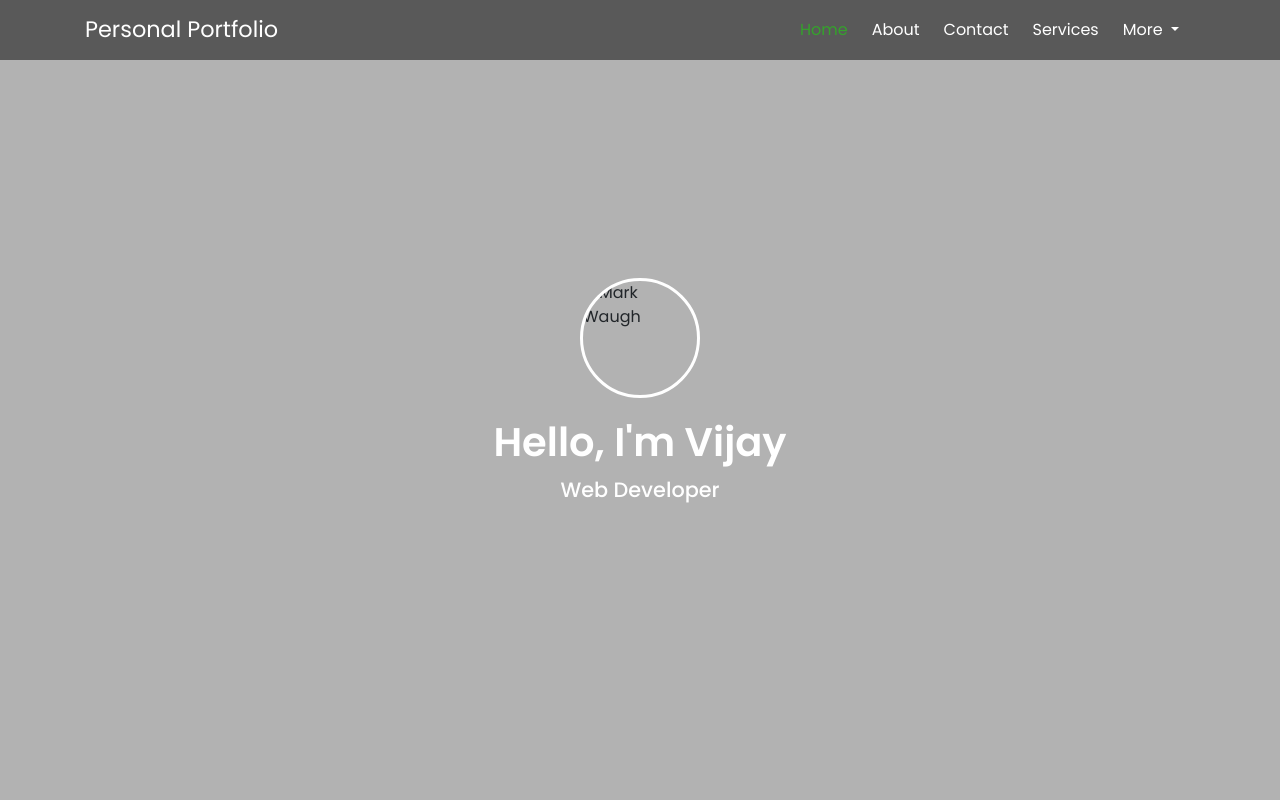
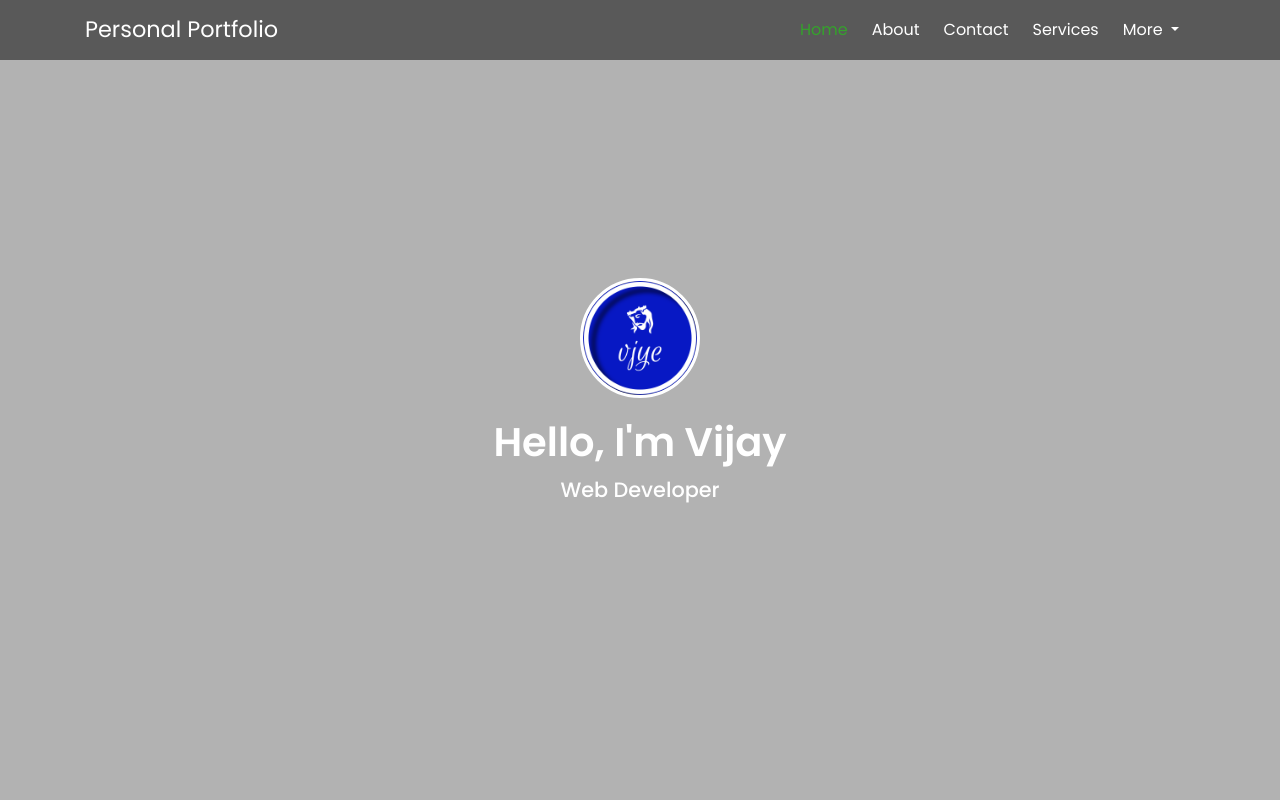
Before and after one commit to vcr50/My-Portfolio-, a plain HTML site: page index.html in a window 1280 px wide. Shown: the top 800 px of the page. Drawn offline with nearby package versions, Linux system fonts and the light colour scheme.

Commit message:
Update index.html

```diff
--- a/index.html
+++ b/index.html
@@ -47,7 +47,7 @@
 
 
         <div class="container header-content w-md-50 w-100">
-            <img src="images/v1.png" alt="Mark Waugh">
+            <img src="images/vj1.png" alt="Mark Waugh">
             <div class="content">
                 <h2>Hello, I'm Vijay</h2>
                 <p>Web Developer</p>
```
